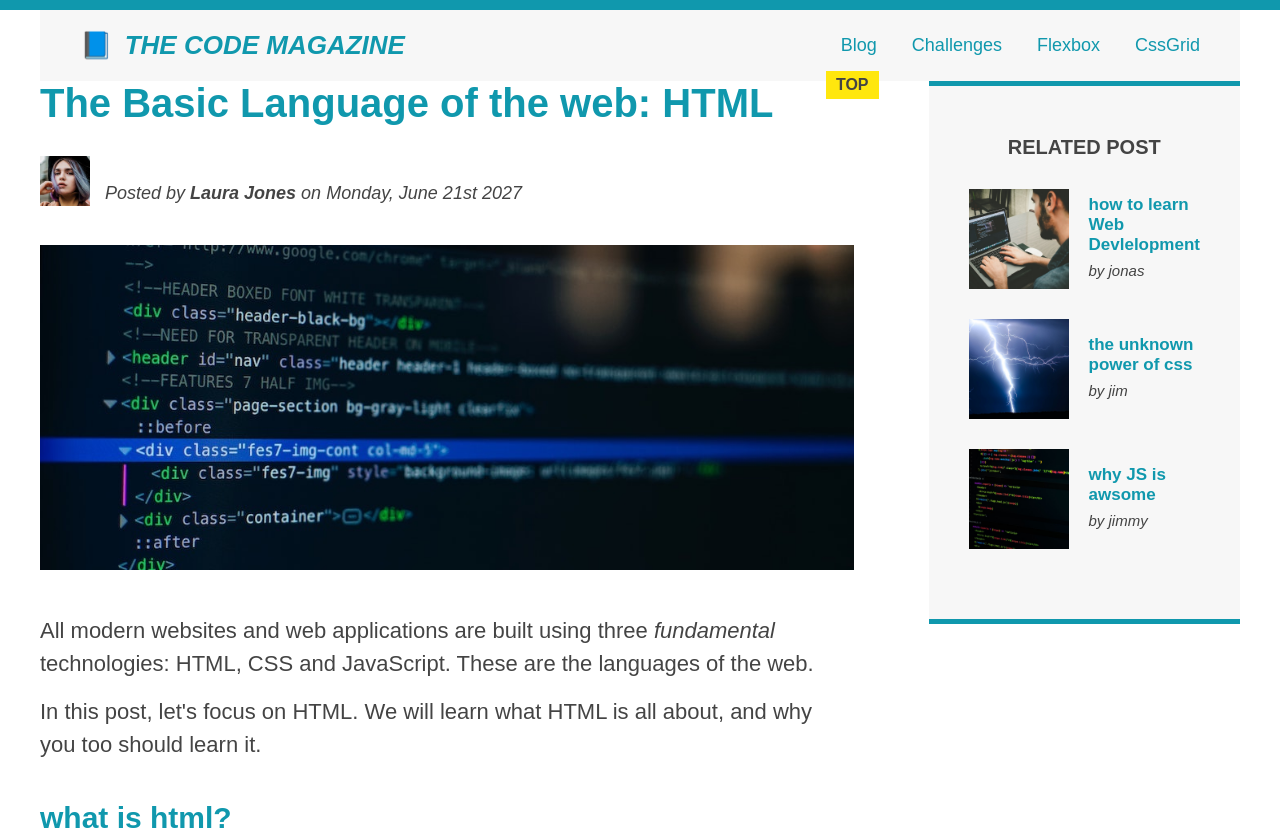
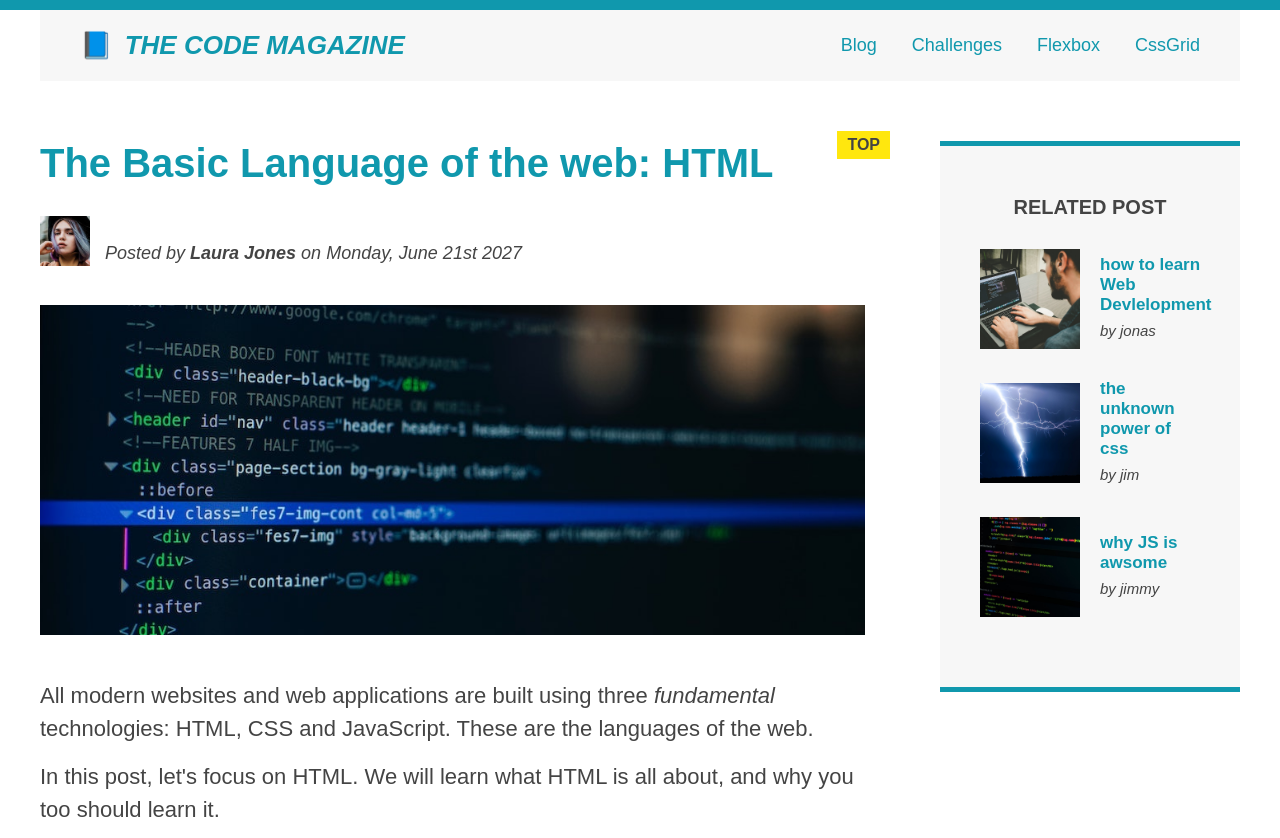
Before and after one commit to mohammedyousuf16/learning-Html, a plain HTML site: page 04-CSS-Layouts_Float_Flexbox/index.html in a window 1280 px wide. Shown: the top 838 px of the page. Drawn offline with Linux system fonts and the light colour scheme.

Commit message:
Using css grid in index.html

```diff
--- a/04-CSS-Layouts_Float_Flexbox/index.html
+++ b/04-CSS-Layouts_Float_Flexbox/index.html
@@ -26,7 +26,8 @@
         </nav>
         <!-- <div class="clear"></div> -->
       </header>
-      <div class="row">
+      <!-- only need this for flexBox -->
+      <!-- <div class="row"> -->
       <article>
         <header class="post-header">
           <h2>The Basic Language of the web: HTML</h2>
@@ -56,8 +57,8 @@
 
         <p>
           All modern websites and web applications are built using three
-            <em>fundamental</em> technologies: HTML, CSS and JavaScript. These
-            are the languages of the web.
+          <em>fundamental</em> technologies: HTML, CSS and JavaScript. These are
+          the languages of the web.
         </p>
 
         <p>
@@ -70,8 +71,8 @@
         <p>
           HTML stands for <strong>H</strong>yper<strong>T</strong>ext
           <strong>M</strong>arkup <strong>L</strong>anguage. It's a markup
-            language that web developers use to structure and describe the
-            content of a webpage (not a programming language).
+          language that web developers use to structure and describe the content
+          of a webpage (not a programming language).
         </p>
 
         <p>
@@ -120,9 +121,7 @@
           <li class="related-post">
             <img src="img/related-1.jpg" width="100px" height="100px" />
             <div>
-                <a href="#" class="related-link"
-                  >how to learn Web Devlelopment</a
-                >
+              <a href="#" class="related-link">how to learn Web Devlelopment</a>
               <p class="related-author">by jonas</p>
             </div>
           </li>
@@ -144,7 +143,7 @@
           </li>
         </ul>
       </aside>
-      </div>
+      <!-- </div> -->
 
       <footer>
         <p id="copyright">Copyright &copy; 2027 by code Magzine</p>
--- a/04-CSS-Layouts_Float_Flexbox/style.css
+++ b/04-CSS-Layouts_Float_Flexbox/style.css
@@ -346,6 +346,7 @@ footer {
   margin-bottom: 5px;
   display: block;
 }
+/* Flexbox layout
 .row {
   align-items: flex-start;
   display: flex;
@@ -358,4 +359,23 @@ article {
 }
 aside {
   flex: 0 0 300px;
+} */
+
+/* css grid layout */
+.container {
+  display: grid;
+  grid-template-columns: 1fr 300px;
+  column-gap: 75px;
+  row-gap: 60px;
+  align-items: start;
 }
+.main-header {
+  /* grid-column: 1/-1 */
+  grid-column: 1 / span 2;
+}
+article {
+}
+
+footer {
+  grid-column: 1/-1;
+}
```
Lines whose indentation alone changed are shown as unchanged.
